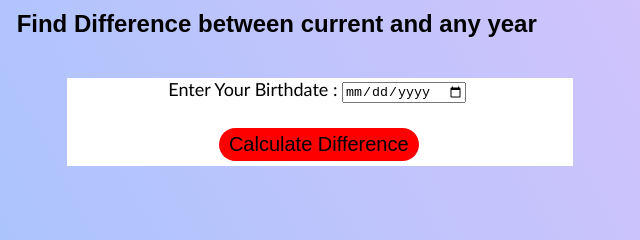
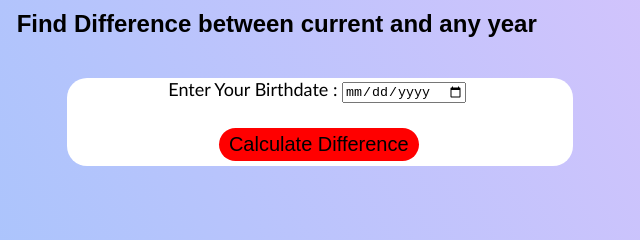
Before and after one commit to harshbhowate12/age_find, a plain HTML site: page index.html in a window 1280 px wide. Shown: the top 240 px of the page, 320-960 px from the left. Drawn offline with Linux system fonts and the light colour scheme.

Commit message:
added box shadow

```diff
--- a/index.html
+++ b/index.html
@@ -18,6 +18,8 @@
             margin: 40px auto;
             background-color: #fff;
             width: 40%;
+            border-radius: 20px;
+            box-shadow: 0 0 10 rgb(0, 0, 0);
         }
         .inputs{
             margin: 20px 20%;
```
